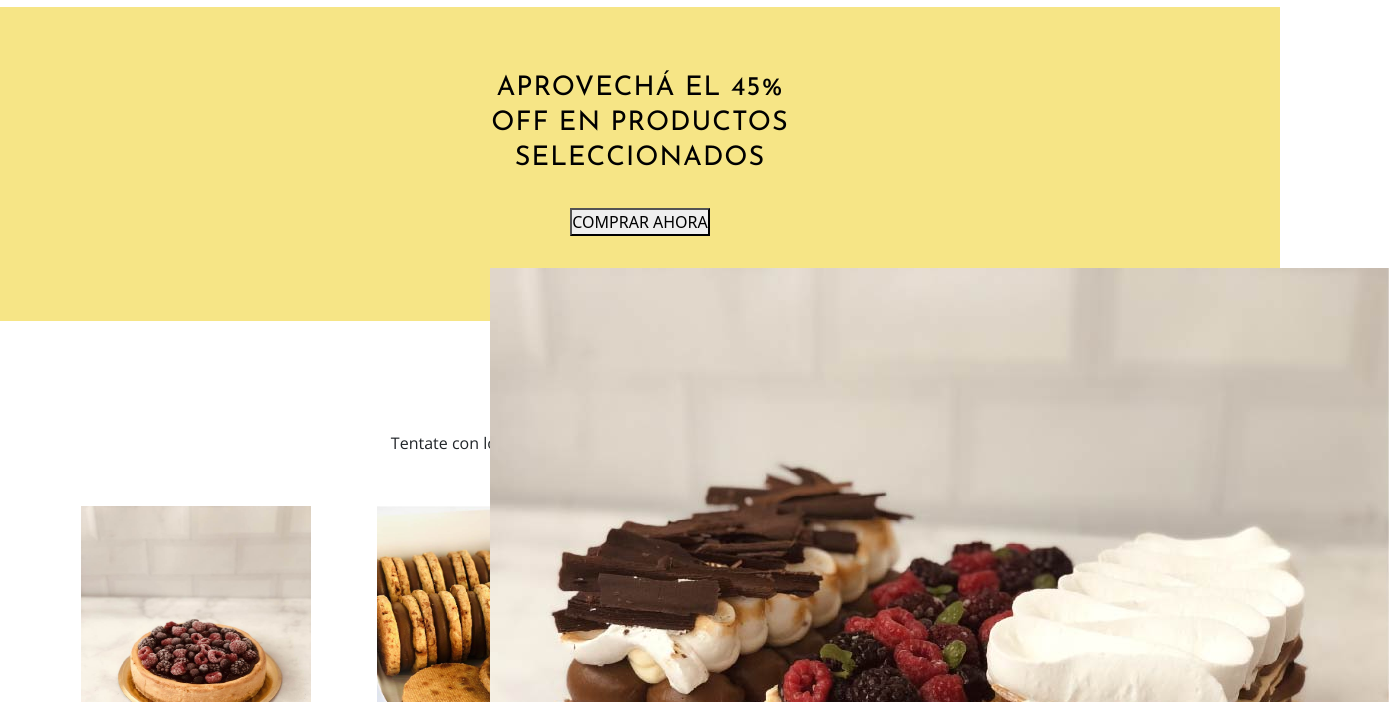
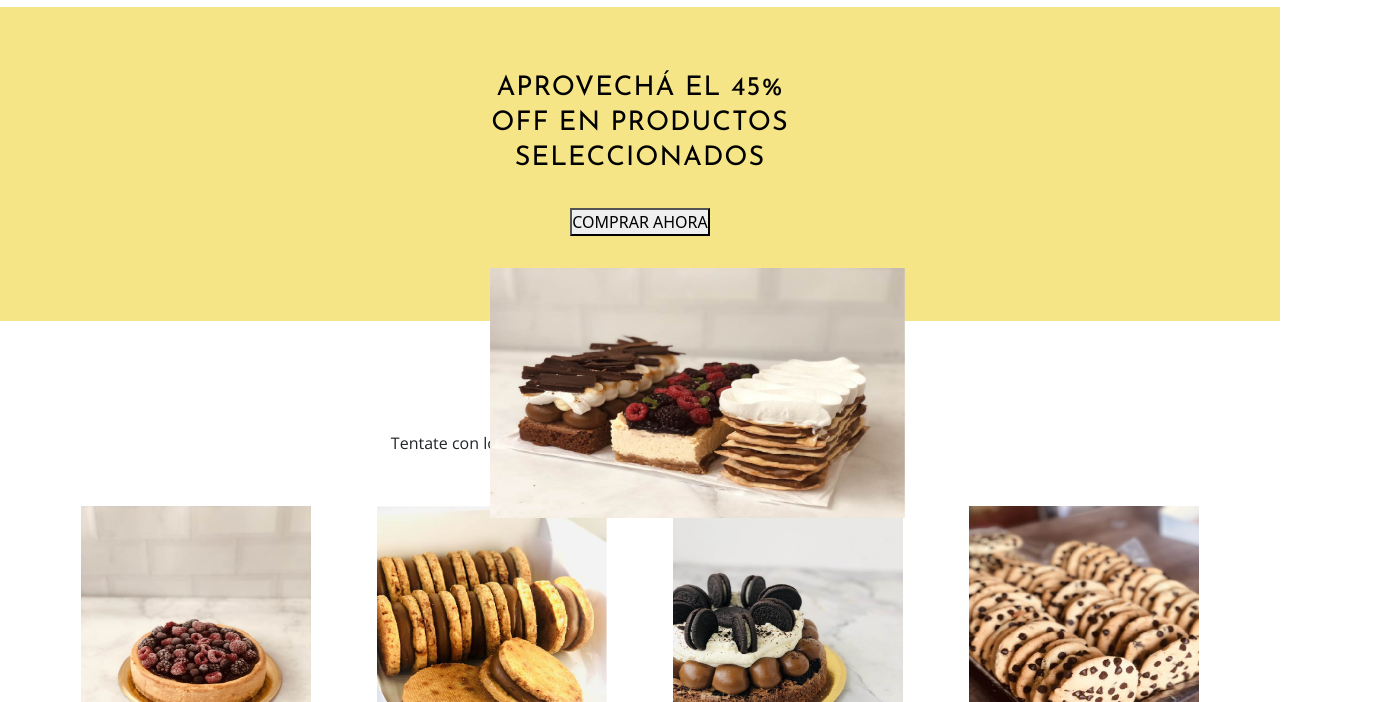
Before and after one commit to valencaro/proyecto_lemonara, a website: page index.html in a window 1280 px wide. Shown: the part 98-800 px from the top of the page, 1389 px wide, since content can reach past the window. Drawn offline with nearby package versions, Linux system fonts and the light colour scheme.

Commit message:
aplicando sass 3

```diff
--- a/sass/views/_home.scss
+++ b/sass/views/_home.scss
@@ -10,6 +10,7 @@
         width: 300px;
         height: 250px;
         margin-top: 4rem;
+    }
 
     .promo__subtitulo{
         font-family: 'Josefin Sans', sans-serif;
@@ -22,10 +23,10 @@
         text-align: center;
         letter-spacing: 1px;
     }
-    }
 
     .promo__box2{
         text-align: center;
+    }
 
     .button{
         background-color: black;
@@ -35,18 +36,17 @@
         font-size: 1rem;
         padding: 0.75rem;
     }
-    }
 
     .promo__box3{
         width: 415px;
         height: 250px;
         margin-top: 2rem;
+    }
 
-        .__img{
+    .promo__img{
         width: 100%;
         height: 100%;
         margin-bottom: 2rem;
-        }
     }
 
 }
```
Also changed, not shown: css/translated.css. Lines whose indentation alone changed are shown as unchanged.
